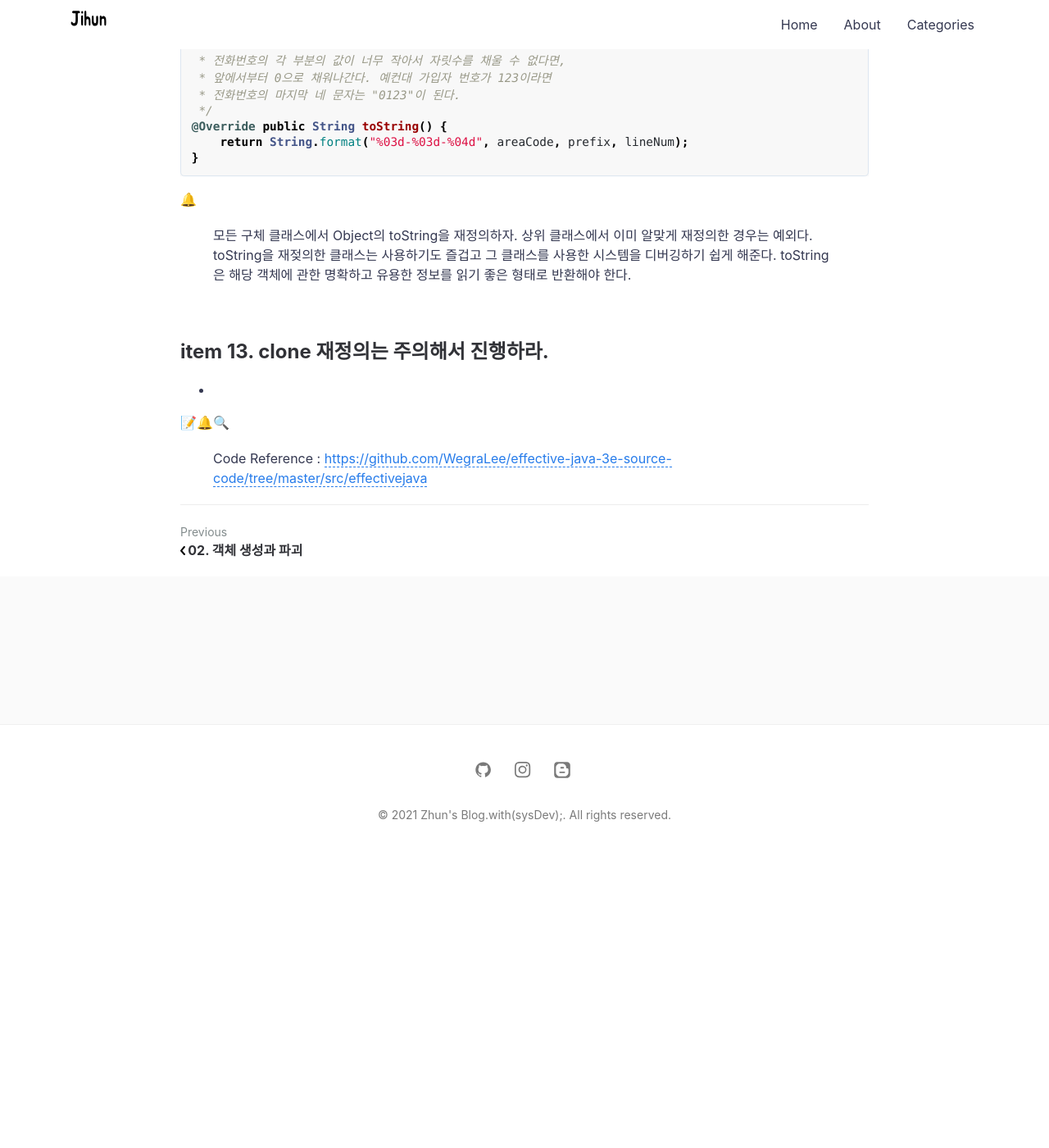
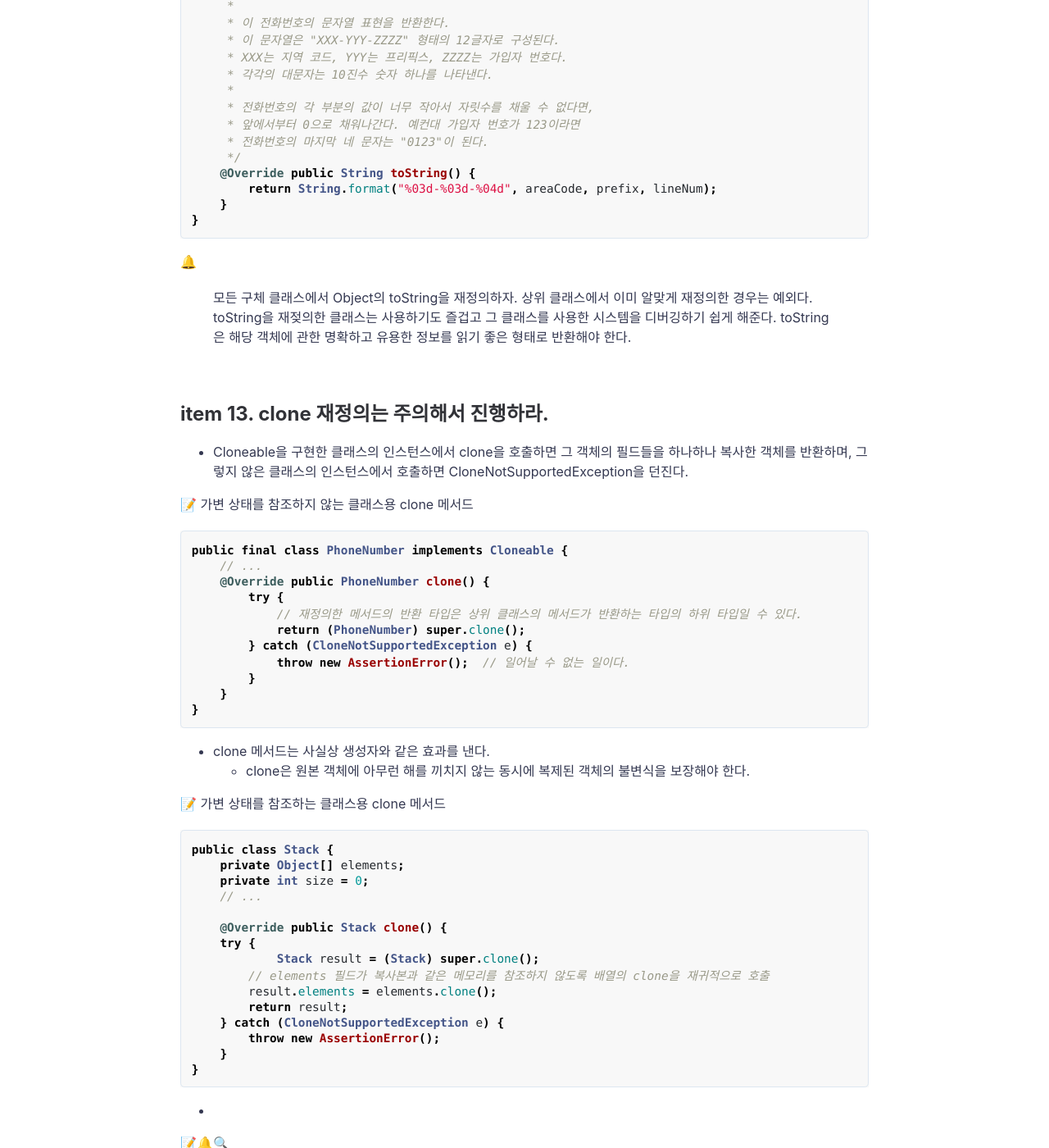
Before and after one commit to jihunparkme/jihunparkme.github.io, a Jekyll site: the page built from _posts/2021-03-15-모든_객체의_공통_메서드.md, in a window 1280 px wide and 1400 px high, scrolled down 6683 px. Shown: the whole window at 82% size. Built offline with Jekyll 4.4.1, drawn with Linux system fonts in a browser that asks for light colours; comment, search, counter and statistics services are not loaded; before the commit the page ends 7732 px from its top, so only the background shows below that; some of the changed text lies outside the part shown.

Commit message:
clone 재정의는 주의해서 진행하라.

````diff
--- a/_posts/2021-03-15-모든_객체의_공통_메서드.md
+++ b/_posts/2021-03-15-모든_객체의_공통_메서드.md
@@ -286,20 +286,24 @@ private int hashCode; // 자동으로 0으로 초기화된다.
 📝 포맷을 명시한 경우
 
 ```java
-/**
- * 단점은 평생 이 포맷에 얽매이는 점.
- *
- * 이 전화번호의 문자열 표현을 반환한다.
- * 이 문자열은 "XXX-YYY-ZZZZ" 형태의 12글자로 구성된다.
- * XXX는 지역 코드, YYY는 프리픽스, ZZZZ는 가입자 번호다.
- * 각각의 대문자는 10진수 숫자 하나를 나타낸다.
- *
- * 전화번호의 각 부분의 값이 너무 작아서 자릿수를 채울 수 없다면,
- * 앞에서부터 0으로 채워나간다. 예컨대 가입자 번호가 123이라면
- * 전화번호의 마지막 네 문자는 "0123"이 된다.
- */
-@Override public String toString() {
-    return String.format("%03d-%03d-%04d", areaCode, prefix, lineNum);
+public final class PhoneNumber {
+    //..
+
+    /**
+     * 단점은 평생 이 포맷에 얽매이는 점.
+     *
+     * 이 전화번호의 문자열 표현을 반환한다.
+     * 이 문자열은 "XXX-YYY-ZZZZ" 형태의 12글자로 구성된다.
+     * XXX는 지역 코드, YYY는 프리픽스, ZZZZ는 가입자 번호다.
+     * 각각의 대문자는 10진수 숫자 하나를 나타낸다.
+     *
+     * 전화번호의 각 부분의 값이 너무 작아서 자릿수를 채울 수 없다면,
+     * 앞에서부터 0으로 채워나간다. 예컨대 가입자 번호가 123이라면
+     * 전화번호의 마지막 네 문자는 "0123"이 된다.
+     */
+    @Override public String toString() {
+        return String.format("%03d-%03d-%04d", areaCode, prefix, lineNum);
+    }
 }
 ```
 
@@ -312,6 +316,47 @@ private int hashCode; // 자동으로 0으로 초기화된다.
 <br>
 
 ## item 13. clone 재정의는 주의해서 진행하라.
+
+- Cloneable을 구현한 클래스의 인스턴스에서 clone을 호출하면 그 객체의 필드들을 하나하나 복사한 객체를 반환하며, 그렇지 않은 클래스의 인스턴스에서 호출하면 CloneNotSupportedException을 던진다.
+
+📝 가변 상태를 참조하지 않는 클래스용 clone 메서드
+
+```java
+public final class PhoneNumber implements Cloneable {
+    // ...
+    @Override public PhoneNumber clone() {
+        try {
+            // 재정의한 메서드의 반환 타입은 상위 클래스의 메서드가 반환하는 타입의 하위 타입일 수 있다.
+            return (PhoneNumber) super.clone();
+        } catch (CloneNotSupportedException e) {
+            throw new AssertionError();  // 일어날 수 없는 일이다.
+        }
+    }
+}
+```
+
+- clone 메서드는 사실상 생성자와 같은 효과를 낸다.
+  - clone은 원본 객체에 아무런 해를 끼치지 않는 동시에 복제된 객체의 불변식을 보장해야 한다.
+
+📝 가변 상태를 참조하는 클래스용 clone 메서드
+
+```java
+public class Stack {
+    private Object[] elements;
+    private int size = 0;
+    // ...
+
+    @Override public Stack clone() {
+    try {
+	    Stack result = (Stack) super.clone();
+        // elements 필드가 복사본과 같은 메모리를 참조하지 않도록 배열의 clone을 재귀적으로 호출
+        result.elements = elements.clone();
+        return result;
+    } catch (CloneNotSupportedException e) {
+        throw new AssertionError();
+    }
+}
+```
 
 -
 
````
